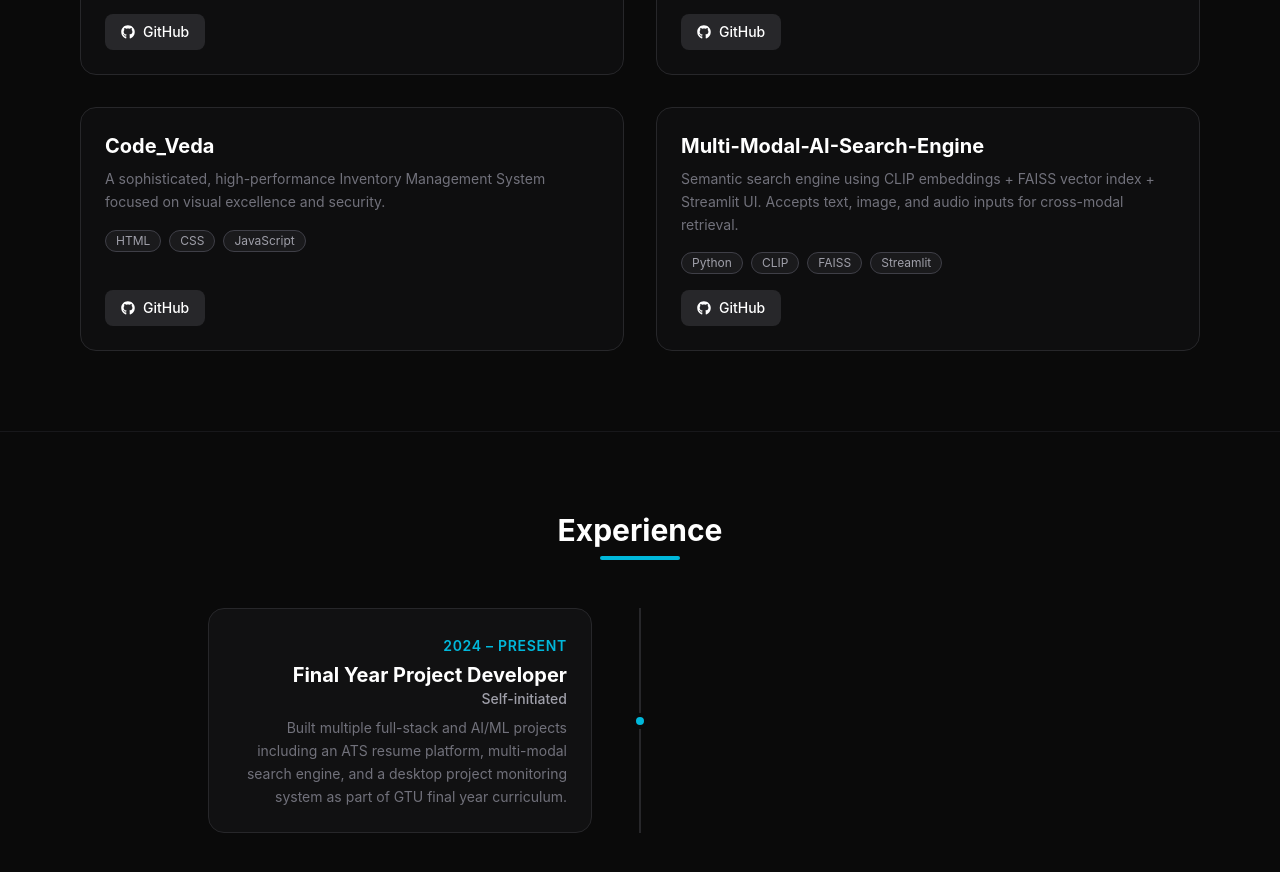
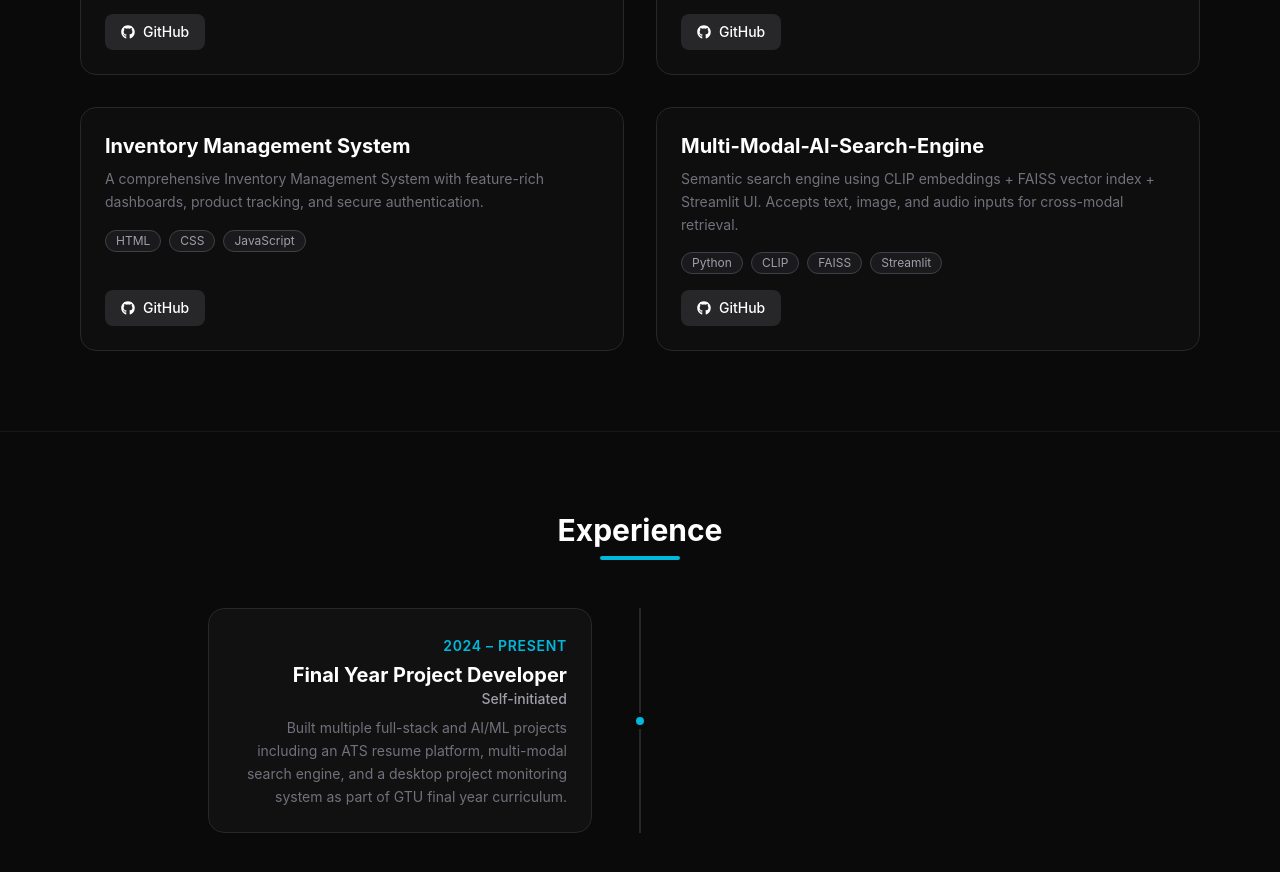
Before and after one commit to BLACKDEVIL4114/Portfolio-Website-, a React (Vite) app: page / in a window 1280 px wide. Shown: the part 2200-3072 px from the top of the page. Built offline with nearby package versions, Linux system fonts and the light colour scheme.

Commit message:
Replace Code_Veda with Inventory Management System

```diff
--- a/src/components/Projects.jsx
+++ b/src/components/Projects.jsx
@@ -28,10 +28,10 @@ const projects = [
     github: "https://github.com/BLACKDEVIL4114/Golden_Signature_by_CodeVeda"
   },
   {
-    name: "Code_Veda",
-    description: "A sophisticated, high-performance Inventory Management System focused on visual excellence and security.",
+    name: "Inventory Management System",
+    description: "A comprehensive Inventory Management System with feature-rich dashboards, product tracking, and secure authentication.",
     tags: ["HTML", "CSS", "JavaScript"],
-    github: "https://github.com/BLACKDEVIL4114/Code_Veda"
+    github: "https://github.com/BLACKDEVIL4114/Inventory-Management-System"
   },
   {
     name: "Multi-Modal-AI-Search-Engine",
```
